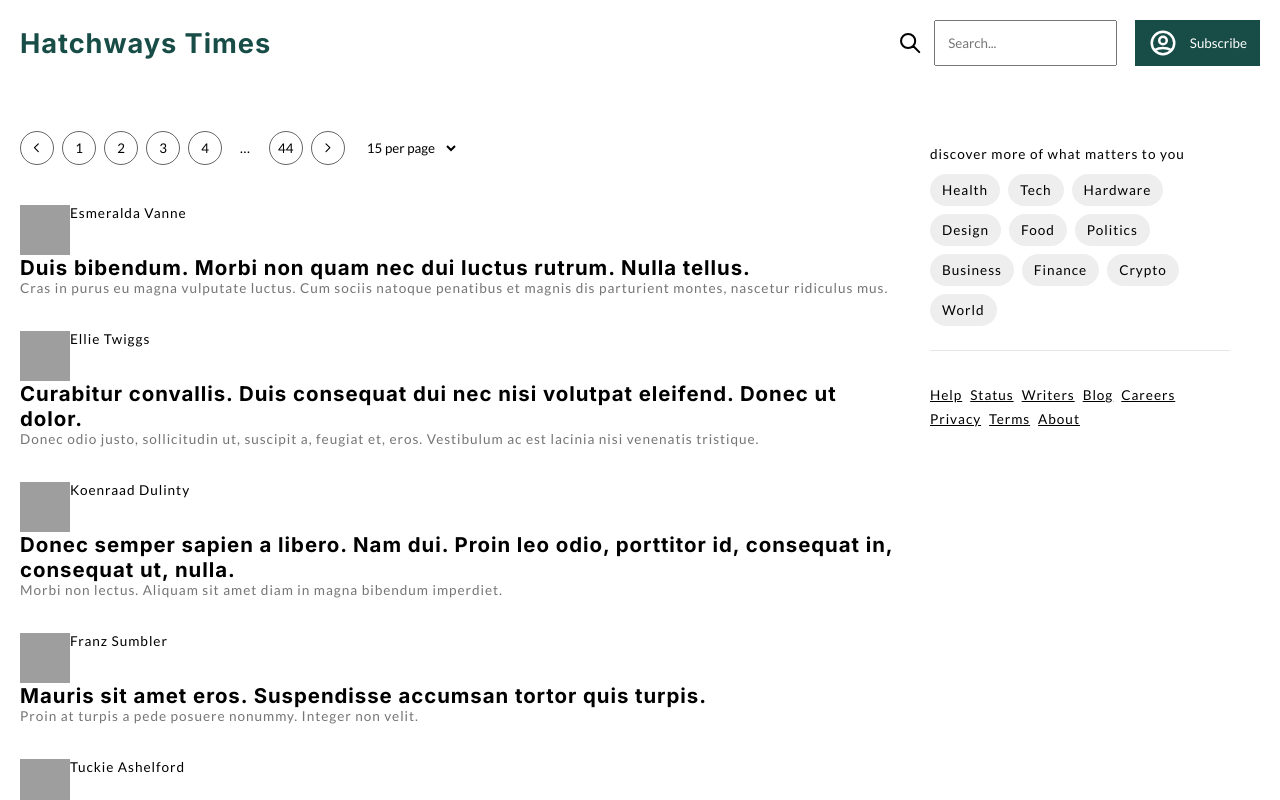
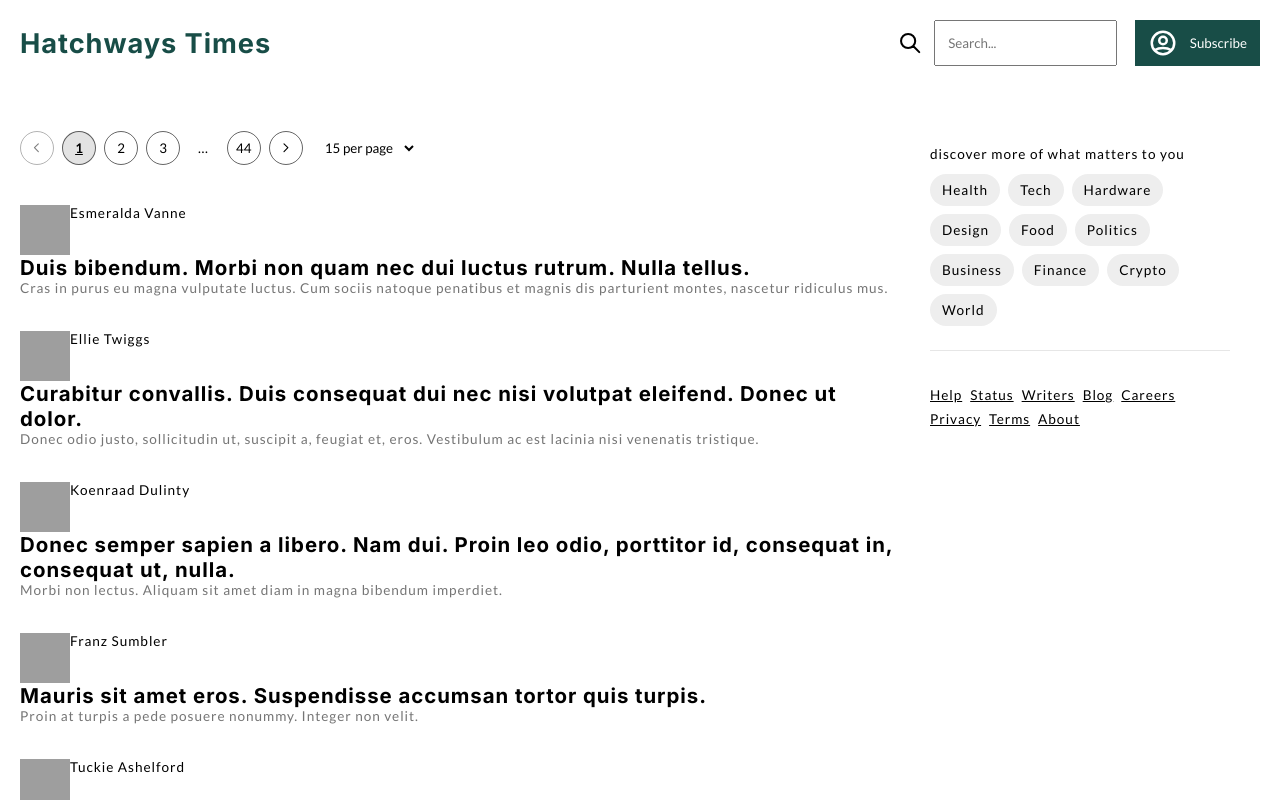
Before and after one commit to JusticeLuke/971a05, a React (Create React App) app: page / in a window 1280 px wide. Shown: the top 800 px of the page. Built offline with nearby package versions, Linux system fonts and the light colour scheme; grey boxes are pictures that could not be loaded.

Commit message:
Add highlight to current page, and resolve edge cases
Highlight has been added to the current page. Previous and next buttons have respond correctly depending on current page. Current page has two siblings in all circumstances.

```diff
--- a/src/components/BlogList.jsx
+++ b/src/components/BlogList.jsx
@@ -19,14 +19,14 @@ function BlogList() {
     setCurrentPage(newPage);
     updatePosts();
   };
-  const updatePosts = (currentPage) => {
+  const updatePosts = () => {
     let pageStart = (currentPage-1)*pageSize;
     let pageEnd = ((currentPage-1)*pageSize)+pageSize;
     setCurrentPaginationData(blogs.posts.slice(pageStart,pageEnd));
   };
 
   useEffect(() => {
-    updatePosts(currentPage);
+    updatePosts();
   },[currentPage])
 
   return (
--- a/src/components/Pagination.jsx
+++ b/src/components/Pagination.jsx
@@ -42,7 +42,7 @@ function Pagination({
           // Do not remove the aria-label below, it is used for Hatchways automation.
           aria-label="Goto previous page"
           onClick={onPrevious}
-          disabled={false} // change this line to disable a button.
+          disabled={currentPage == 1 ? true : false} // Button is disabled if current page is 1
         >
           <ChevronLeftIcon />
         </button>
@@ -63,13 +63,13 @@ function Pagination({
           <li
             key={key}
             className="paginationItem"
-            aria-current="false" // change this line to highlight a current page.
+            aria-current={currentPage == pageNumber ? "page" : "false"}// change this line to highlight a current page.
           >
             <button
               type="button"
               // Do not remove the aria-label below, it is used for Hatchways automation.
               aria-label={`Goto page ${pageNumber}`}
-              onClick={() => {console.log("#"+pageNumber);onPageChange(pageNumber);}}
+              onClick={() => {onPageChange(pageNumber);}}
             >
               {pageNumber}
             </button>
@@ -84,7 +84,7 @@ function Pagination({
           // Do not remove the aria-label below, it is used for Hatchways automation.
           aria-label="Goto next page"
           onClick={onNext}
-          disabled={false} // change this line to disable a button.
+          disabled={currentPage == Math.ceil(totalCount / pageSize) ? true : false} // Button is disabled if current page is last
         >
           <ChevronRightIcon />
         </button>
--- a/src/hooks/usePagination.js
+++ b/src/hooks/usePagination.js
@@ -8,14 +8,14 @@ function usePagination({currentPage,  totalCount,  pageSize}) {
   if(totalPageCount <= 5){
     paginationArray = Array.range(1,totalPageCount+1);
   }
-  //Case 2: Display pages as 1 2 3 4.. 99 when current page is 3 or less
-  else if(currentPage <= 3){
-    paginationArray = [1,2,3,4,DOTS,totalPageCount];
+  //Case 2: Display pages as 1 2 3 ... 99 when current page is 2 or less
+  else if(currentPage <= 2){
+    paginationArray = [1,2,3,DOTS,totalPageCount];
   }
-  //Case 3: Display pages as 1...6 7 8 9 when current page is less than or
-  //equal to 3 of the total pages
-  else if (currentPage >= totalPageCount-2){
-    let endSequenceArray = Array.range(currentPage-1,totalPageCount+1);
+  //Case 3: Display pages as 1 ... 7 8 9 when current page is greater than or
+  //equal to total pages-1
+  else if (currentPage >= totalPageCount-1){
+    let endSequenceArray = Array.range(totalPageCount-2,totalPageCount+1);
     paginationArray = [1,DOTS].concat(endSequenceArray);
   }
   //Case 4: Display pages as 1...4 5 6...99 where 5 is the current page
```
